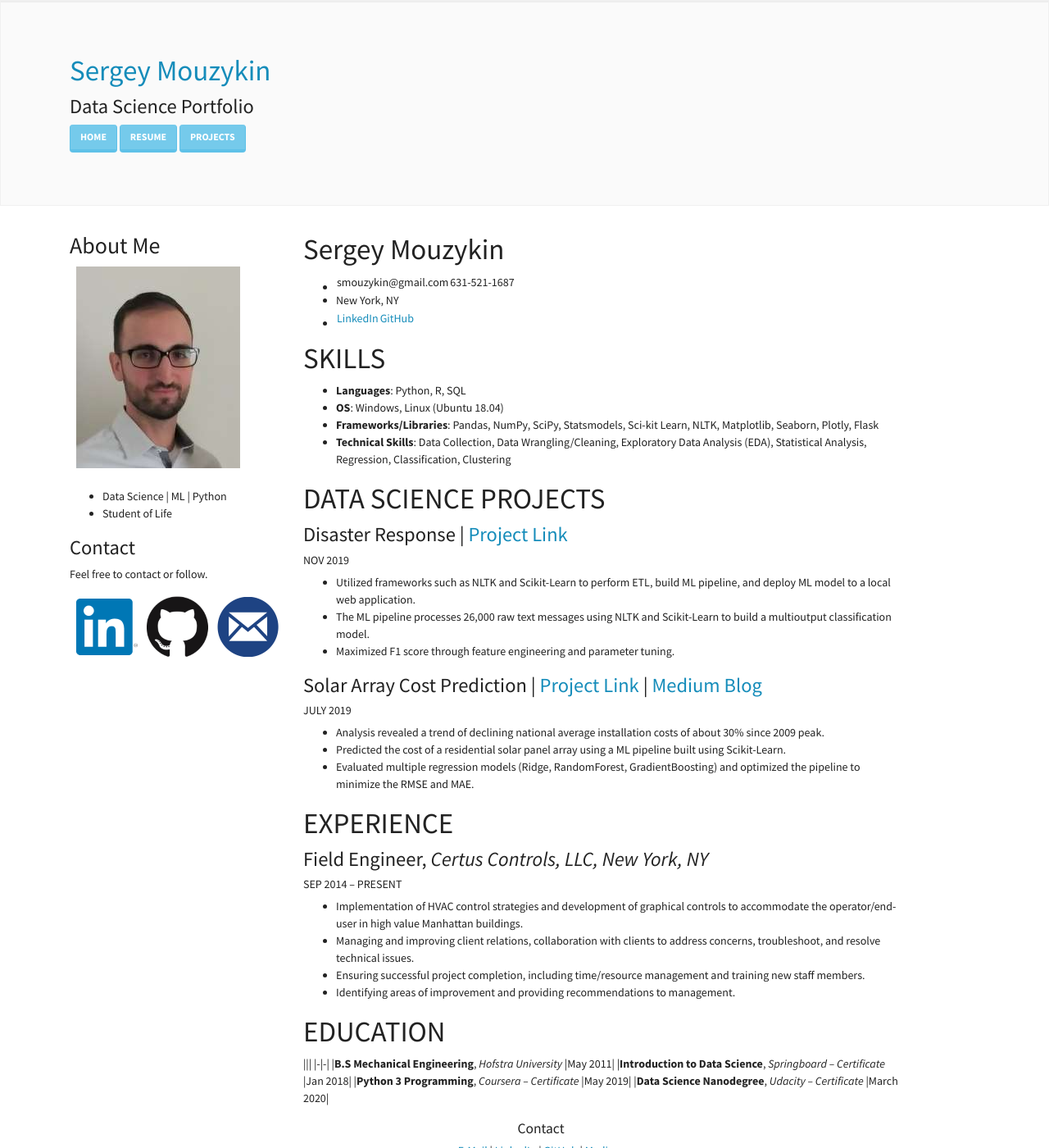
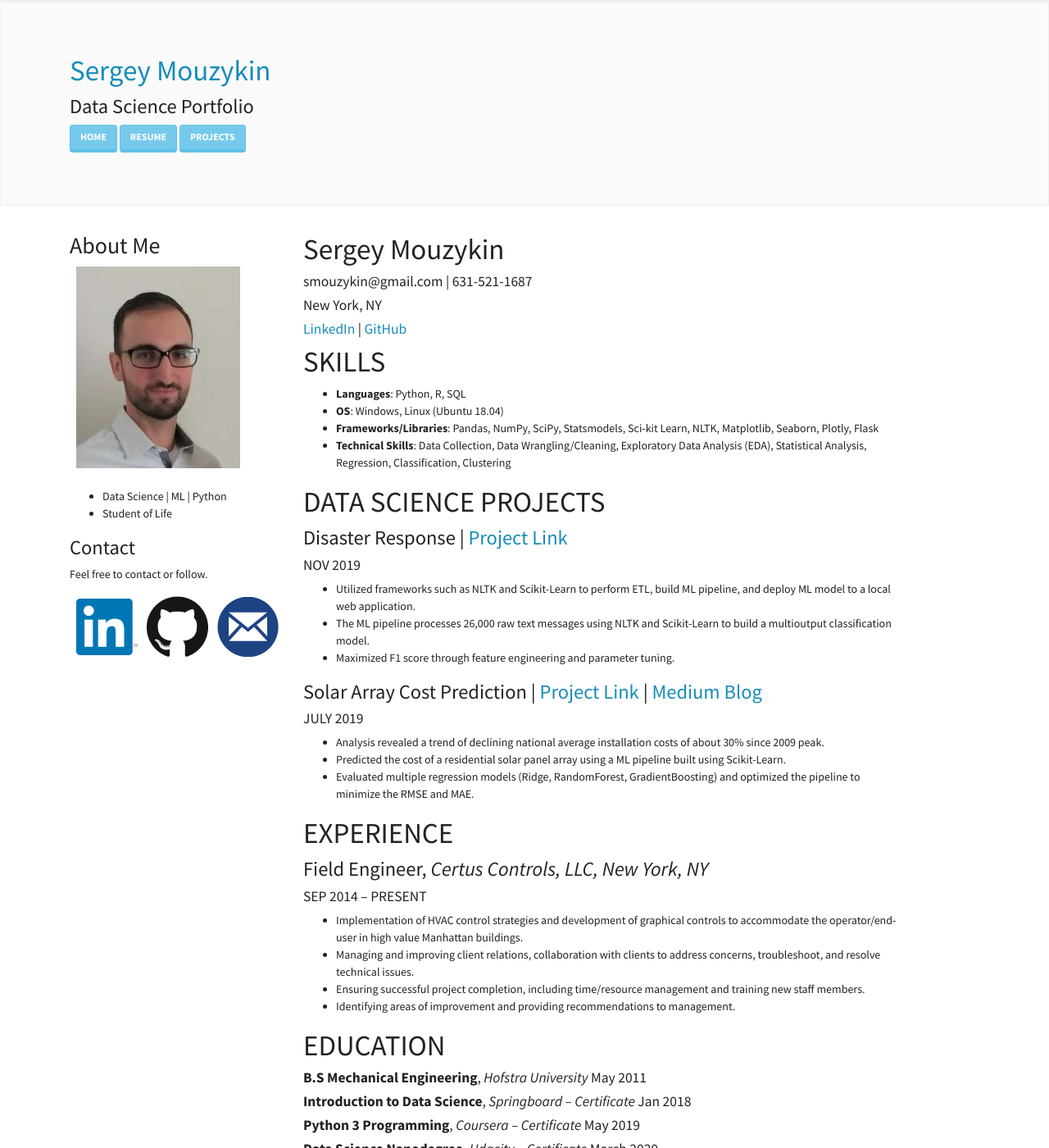
Before and after one commit to sergatron/sergatron.github.io, a Jekyll site: the page built from Resume.md, in a window 1280 px wide and 1400 px high. Shown: the whole window at 82% size. Built offline with Jekyll 4.4.1, drawn with Linux system fonts in a browser that asks for light colours; nearby versions of some CDN libraries; our own code applies the rules of GitHub Pages for plain Markdown files.

Commit message:
Update Education format

```diff
--- a/Resume.md
+++ b/Resume.md
@@ -1,8 +1,8 @@
 # Sergey Mouzykin
 
- - smouzykin@gmail.com | 631-521-1687
- - New York, NY
- - [LinkedIn](https://www.linkedin.com/in/sergey-mouzykin-bb144778/) | [GitHub](https://github.com/sergatron)
+##### smouzykin@gmail.com | 631-521-1687
+##### New York, NY
+##### [LinkedIn](https://www.linkedin.com/in/sergey-mouzykin-bb144778/) | [GitHub](https://github.com/sergatron)
 
 
 # SKILLS
@@ -16,29 +16,27 @@
 # DATA SCIENCE PROJECTS
 
 ### Disaster Response | [Project Link](HTTPS://GITHUB.COM/SERGATRON/DISASTER-RESPONSE-PROJECT)
-###### NOV 2019
+##### NOV 2019
 - Utilized frameworks such as NLTK and Scikit-Learn to perform ETL, build ML pipeline, and deploy ML model to a local web application.
 - The ML pipeline processes 26,000 raw text messages using NLTK and Scikit-Learn to build a multioutput classification model.
 - Maximized F1 score through feature engineering and parameter tuning.
 
 ### Solar Array Cost Prediction | [Project Link](https://github.com/sergatron/projects/tree/master/solar_array) | [Medium Blog](https://medium.com/analytics-vidhya/solar-panel-array-what-does-it-cost-46aaa083502)
-###### JULY 2019
+##### JULY 2019
 - Analysis revealed a trend of declining national average installation costs of about 30% since 2009 peak.
 - Predicted the cost of a residential solar panel array using a ML pipeline built using Scikit-Learn.
 - Evaluated multiple regression models (Ridge, RandomForest, GradientBoosting) and optimized the pipeline to minimize the RMSE and MAE.
 
 # EXPERIENCE
 ### Field Engineer, *Certus Controls, LLC, New York, NY*
-###### SEP 2014 – PRESENT
+##### SEP 2014 – PRESENT
 - Implementation of HVAC control strategies and development of graphical controls to accommodate the operator/end-user in high value Manhattan buildings.
 -	Managing and improving client relations, collaboration with clients to address concerns, troubleshoot, and resolve technical issues.
 -	Ensuring successful project completion, including time/resource management and training new staff members.
 -	Identifying areas of improvement and providing recommendations to management.
 
 # EDUCATION
-|||
-|-|-|
-|**B.S Mechanical Engineering**, *Hofstra University* |May 2011|
-|**Introduction to Data Science**, *Springboard – Certificate* |Jan 2018|
-|**Python 3 Programming**, *Coursera – Certificate* |May 2019|
-|**Data Science Nanodegree**, *Udacity – Certificate* |March 2020|
+##### **B.S Mechanical Engineering**, *Hofstra University* May 2011
+##### **Introduction to Data Science**, *Springboard – Certificate* Jan 2018
+##### **Python 3 Programming**, *Coursera – Certificate* May 2019
+##### **Data Science Nanodegree**, *Udacity – Certificate* March 2020
```
